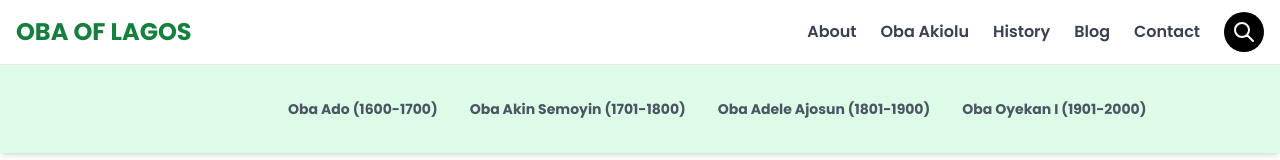
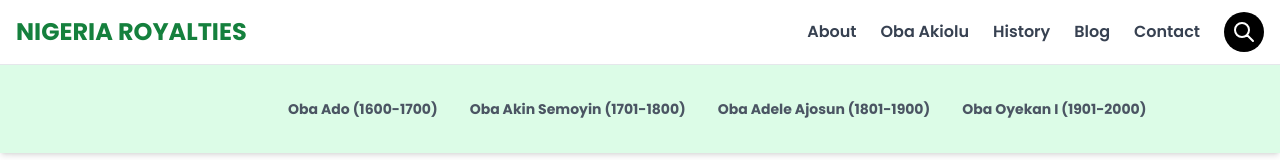
Before and after one commit to Leaders-Network/obaoflagos, a Next.js app: page / in a window 1280 px wide. Shown: the top 160 px of the page. Built offline with nearby package versions, Linux system fonts and the light colour scheme; a web font is replaced by a local one.

Commit message:
Updated navbar

```diff
--- a/src/app/components/Navbar.jsx
+++ b/src/app/components/Navbar.jsx
@@ -23,7 +23,7 @@ export default function Navbar() {
       <nav className='bg-white font-[poppins] shadow-md fixed w-full top-0 z-50'>
         <div className='container mx-auto px-4 py-3 flex justify-between items-center'>
           <div className='text-2xl font-bold text-green-700 cursor-pointer' onClick={() => window.location.href = '/'}>
-            OBA OF LAGOS
+            NIGERIA ROYALTIES
           </div>
 
           <div className='hidden items-center font-semibold md:flex space-x-6'>
```
